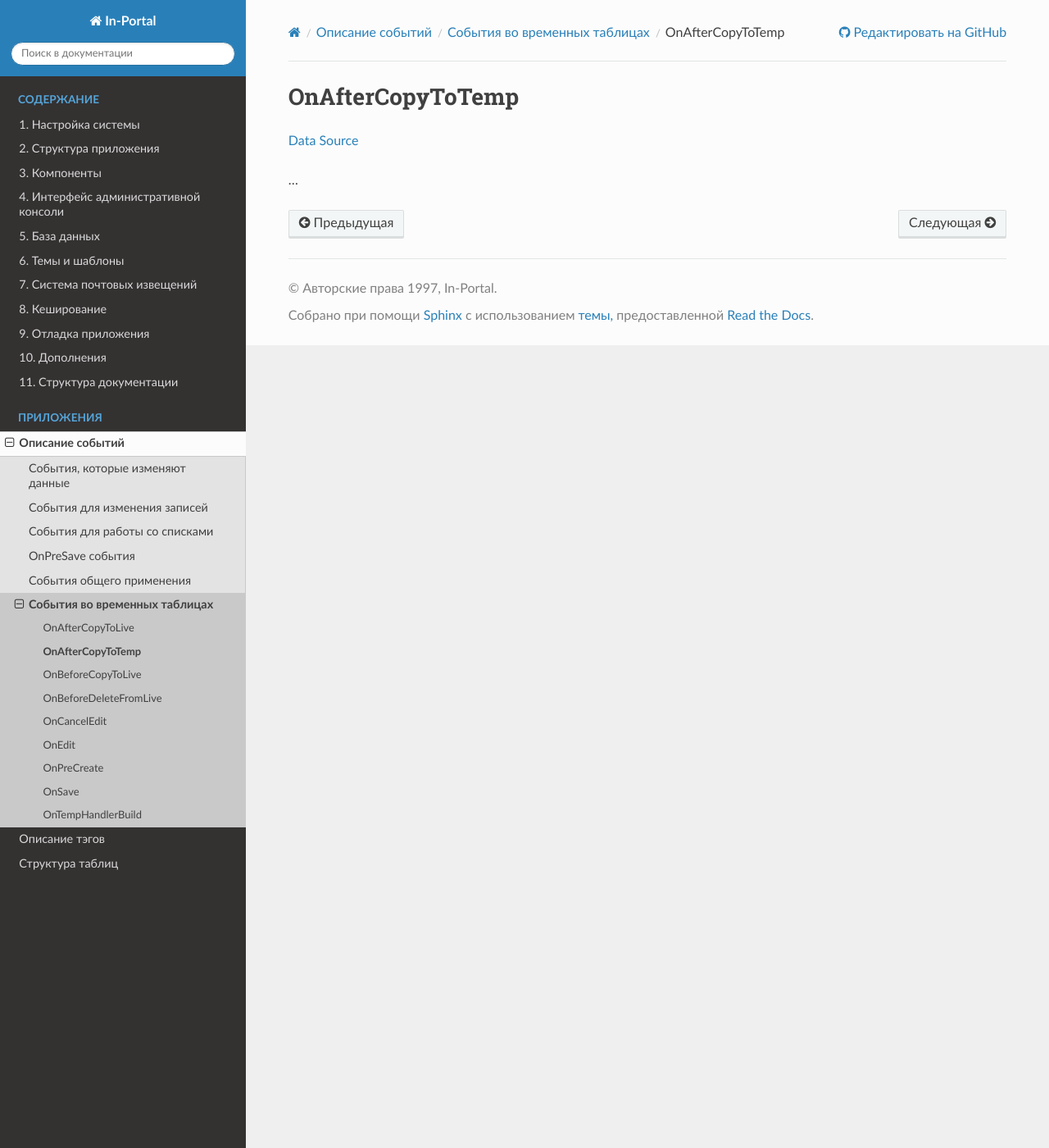
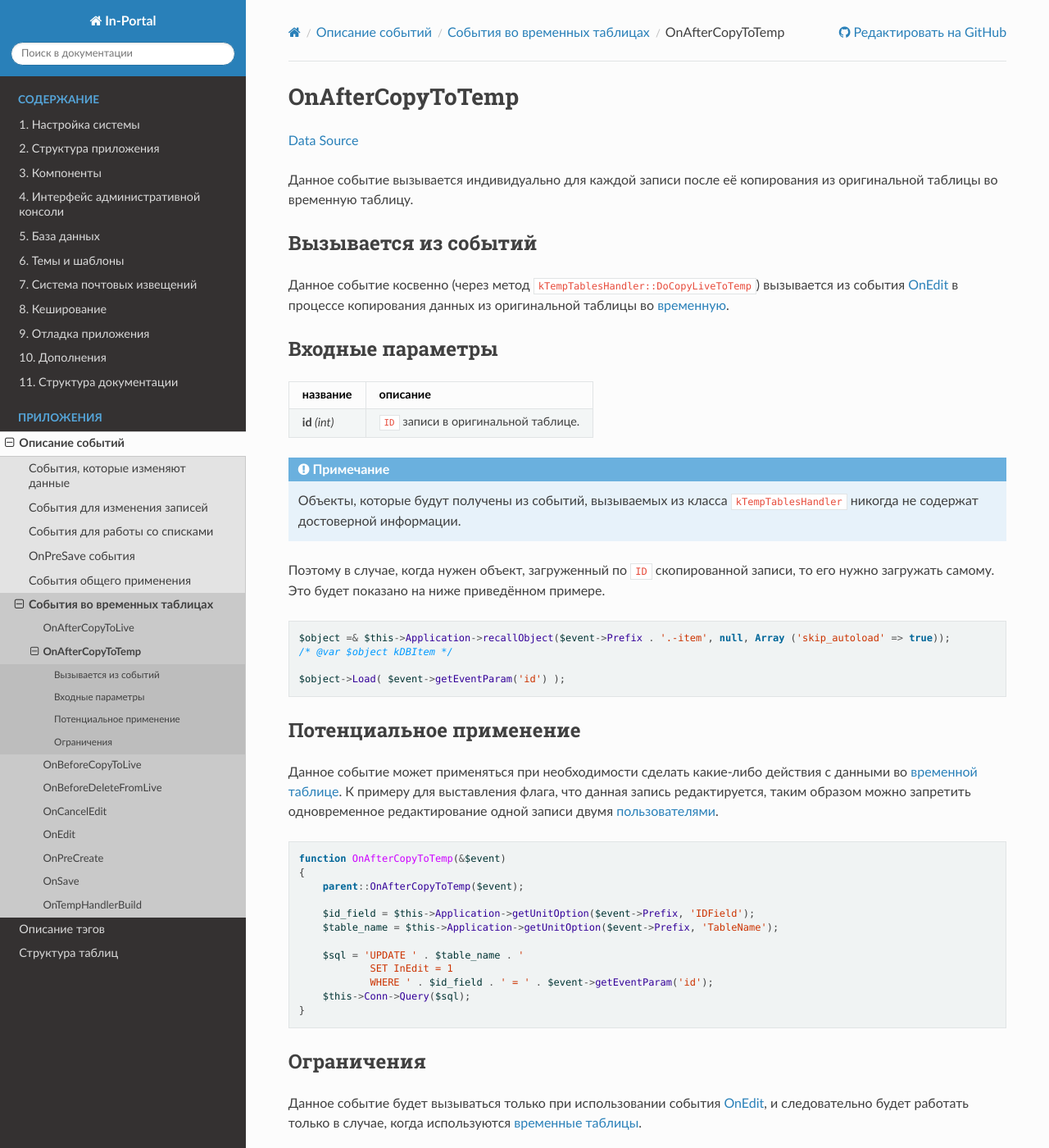
Before and after one commit to in-portal/guide-ru, a Sphinx documentation site: the page built from docs/events/temp_editing/on_after_copy_to_temp.rst, in a window 1280 px wide and 1400 px high. Shown: the whole window at 82% size. Built offline with Sphinx 7.4.7 and the Read the Docs theme 3.1.0, drawn with Linux system fonts in a browser that asks for light colours; some of the changed text lies outside the part shown.

Commit message:
Integrated "/events/temp_editing/on_after_copy_to_temp.rst"

```diff
--- a/docs/events/temp_editing/on_after_copy_to_temp.rst
+++ b/docs/events/temp_editing/on_after_copy_to_temp.rst
@@ -2,6 +2,74 @@ OnAfterCopyToTemp
 =================
 `Data Source`_
 
-...
+Данное событие вызывается индивидуально для каждой записи после её копирования из оригинальной таблицы
+во временную таблицу.
+
+Вызывается из событий
+---------------------
+
+Данное событие косвенно (через метод ``kTempTablesHandler::DoCopyLiveToTemp``) вызывается из события
+:doc:`/events/temp_editing/on_edit` в процессе копирования данных из оригинальной таблицы во
+:doc:`временную </database/using_temporary_tables>`.
+
+Входные параметры
+-----------------
+
++----------------------+---------------------------------------+
+| название             | описание                              |
++======================+=======================================+
+| .. config-property:: | ``ID`` записи в оригинальной таблице. |
+|    :name: id         |                                       |
+|    :type: int        |                                       |
++----------------------+---------------------------------------+
+
+.. note::
+
+   Объекты, которые будут получены из событий, вызываемых из класса ``kTempTablesHandler`` никогда
+   не содержат достоверной информации.
+
+Поэтому в случае, когда нужен объект, загруженный по ``ID`` скопированной записи, то его нужно
+загружать самому. Это будет показано на ниже приведённом примере.
+
+.. code:: php
+
+   $object =& $this->Application->recallObject($event->Prefix . '.-item', null, Array ('skip_autoload' => true));
+   /* @var $object kDBItem */
+
+   $object->Load( $event->getEventParam('id') );
+
+Потенциальное применение
+------------------------
+
+Данное событие может применяться при необходимости сделать какие-либо действия с данными во
+:doc:`временной таблице </database/using_temporary_tables>`. К примеру для выставления флага,
+что данная запись редактируется, таким образом можно запретить одновременное редактирование
+одной записи двумя :doc:`пользователями </database/table_structure/portal_user>`.
+
+.. code:: php
+
+   function OnAfterCopyToTemp(&$event)
+   {
+       parent::OnAfterCopyToTemp($event);
+
+       $id_field = $this->Application->getUnitOption($event->Prefix, 'IDField');
+       $table_name = $this->Application->getUnitOption($event->Prefix, 'TableName');
+
+       $sql = 'UPDATE ' . $table_name . '
+               SET InEdit = 1
+               WHERE ' . $id_field . ' = ' . $event->getEventParam('id');
+       $this->Conn->Query($sql);
+   }
+
+Ограничения
+-----------
+
+Данное событие будет вызываться только при использовании события :doc:`/events/temp_editing/on_edit`,
+и следовательно будет работать только в случае, когда используются
+:doc:`временные таблицы </database/using_temporary_tables>`.
+
+.. seealso::
+
+   - :doc:`/database/using_temporary_tables`
 
 .. _Data Source: http://guide.in-portal.org/rus/index.php/EventHandler:OnAfterCopyToTemp
```
